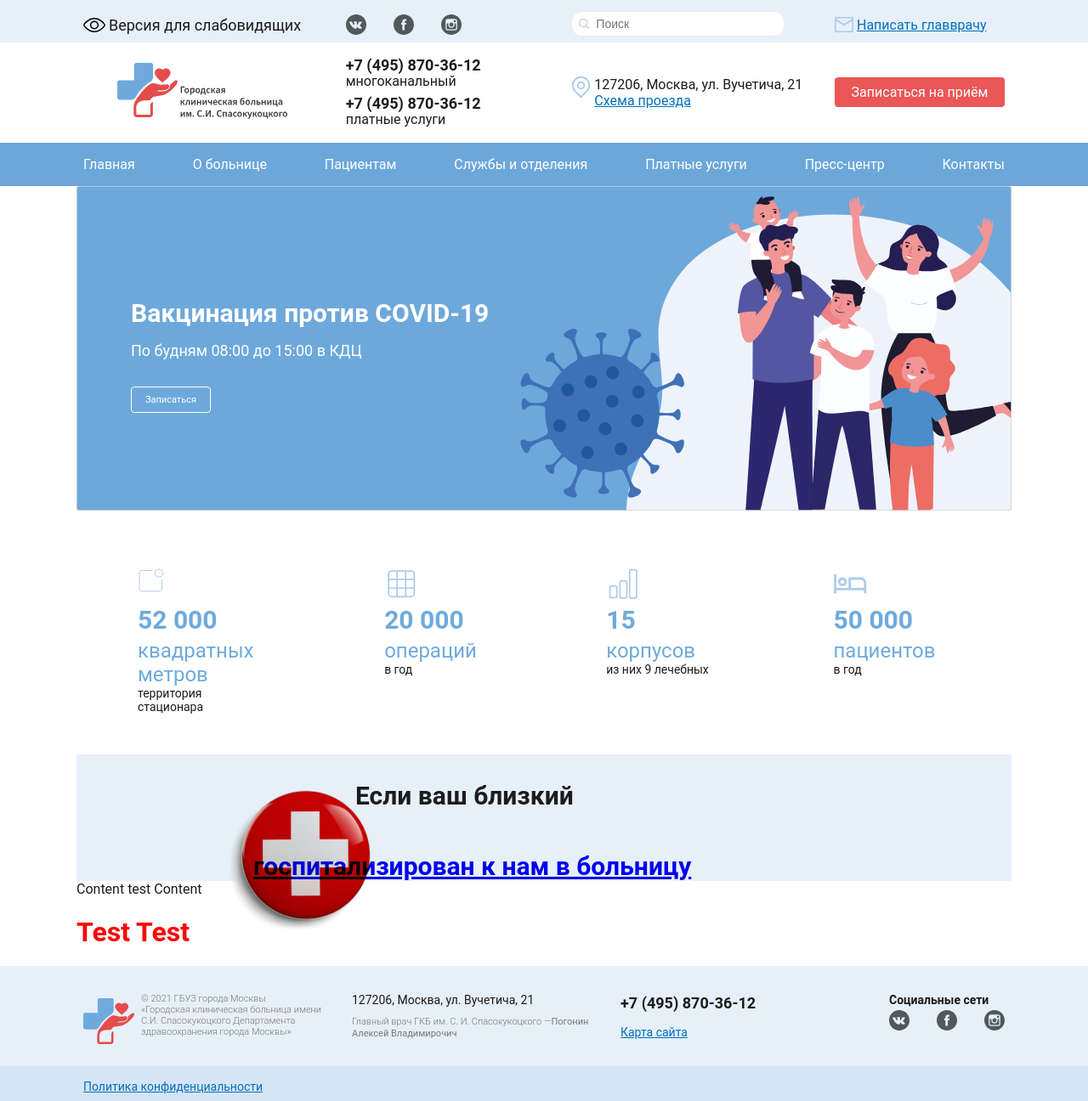
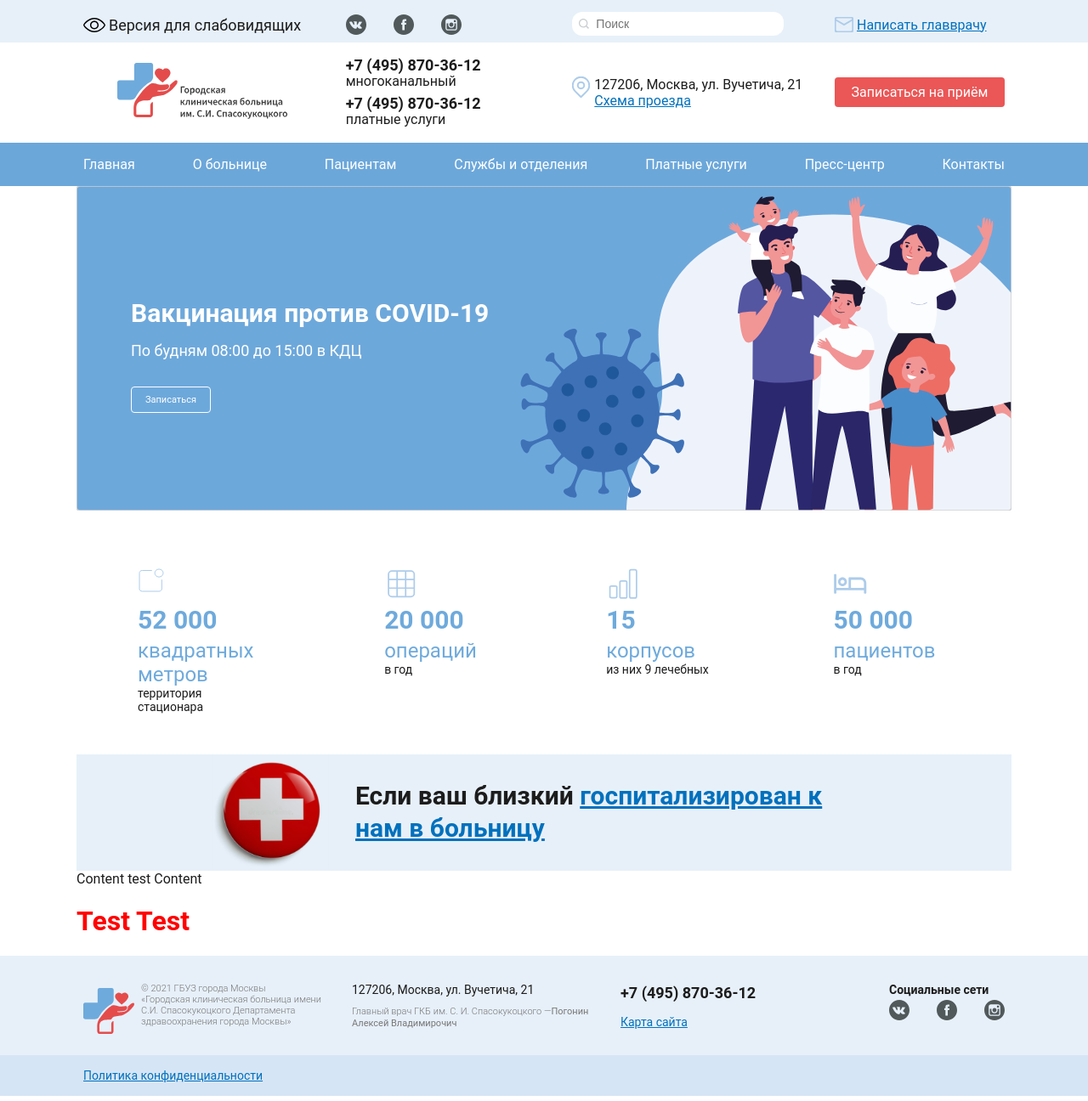
Before and after one commit to Sergeylag/lsv-dev, a Next.js app: page / in a window 1280 px wide. Shown: the top 1296 px of the page at 85% size. Built offline with nearby package versions, Linux system fonts and the light colour scheme.

Commit message:
секкция MainHospitalized отстилизована

```diff
--- a/components/main/hospitalized/Hospitalized.tsx
+++ b/components/main/hospitalized/Hospitalized.tsx
@@ -11,10 +11,11 @@ export default function Hospitalized () {
                 <figure className='image'>
                     <Image alt='' src={hospitalized.src} width={hospitalized.width} height={hospitalized.height}/>
                 </figure>
-                <p>Если ваш близкий</p>
+                <p>{'Если ваш близкий '}
                 <Link href='/patients/visitors'>
                     <a>госпитализирован к нам в больницу</a>
                 </Link>
+                </p>
             </div>
         </MainHospitalized>
     );
--- a/styles/main/main_hospitalized.ts
+++ b/styles/main/main_hospitalized.ts
@@ -16,6 +16,7 @@ export const MainHospitalized = styled.aside`
     margin-left: auto;
     margin-right: auto;
     .image{
+      margin: 0;
       bottom: 0;
       left: 0;
       height: 100%;
@@ -27,6 +28,7 @@ export const MainHospitalized = styled.aside`
         height: 100%;
         object-fit: contain;
         width: 100%;
+        max-width: 75% !important;
       }
     }
     p{
```
